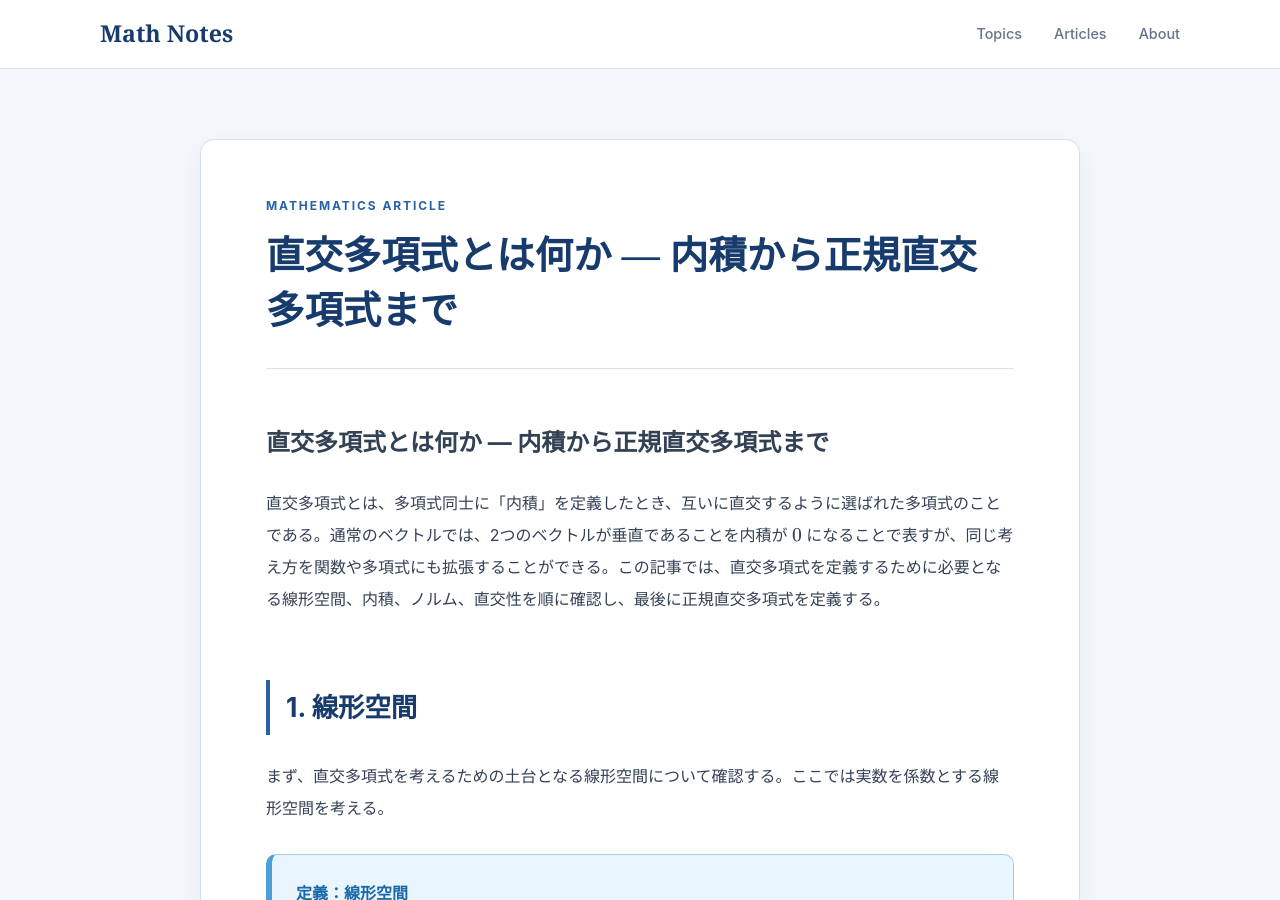
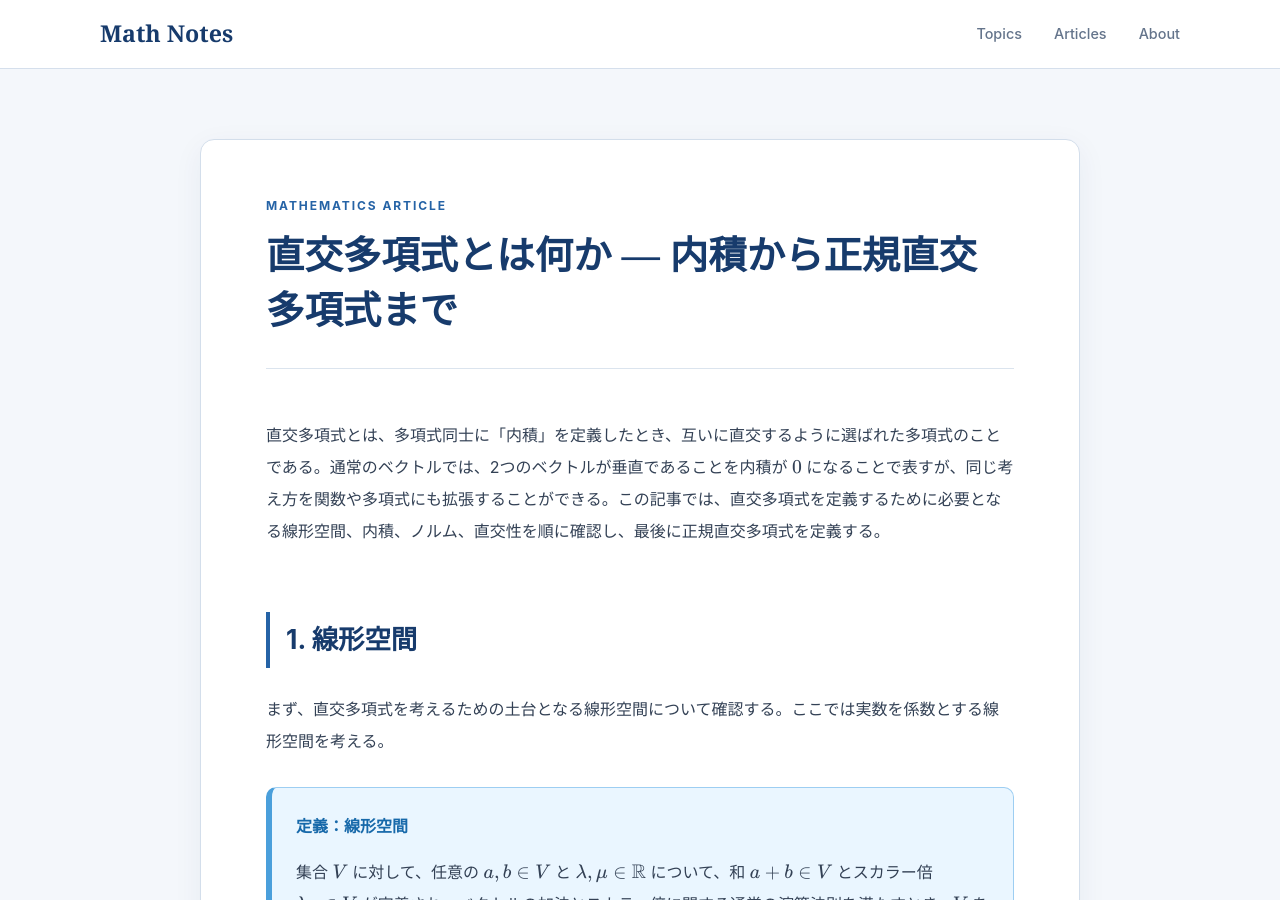
Before and after one commit to koukano/koukano.github.io, a Jekyll site: the page built from articles/orthogonal-polynomials-introduction.md, in a window 1280 px wide and 900 px high. Built offline with Jekyll 4.4.1, drawn with Linux system fonts in a browser that asks for light colours.

Commit message:
Update orthogonal-polynomials-introduction.md

```diff
--- a/articles/orthogonal-polynomials-introduction.md
+++ b/articles/orthogonal-polynomials-introduction.md
@@ -4,7 +4,6 @@ layout: article
 title: "直交多項式とは何か — 内積から正規直交多項式まで"
 ---
 
-# 直交多項式とは何か — 内積から正規直交多項式まで
 
 直交多項式とは、多項式同士に「内積」を定義したとき、互いに直交するように選ばれた多項式のことである。通常のベクトルでは、2つのベクトルが垂直であることを内積が $0$ になることで表すが、同じ考え方を関数や多項式にも拡張することができる。この記事では、直交多項式を定義するために必要となる線形空間、内積、ノルム、直交性を順に確認し、最後に正規直交多項式を定義する。
 
```
